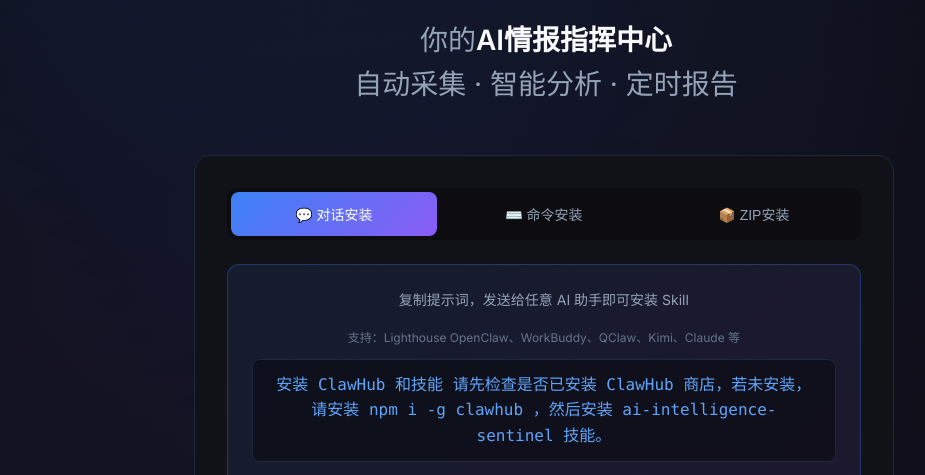
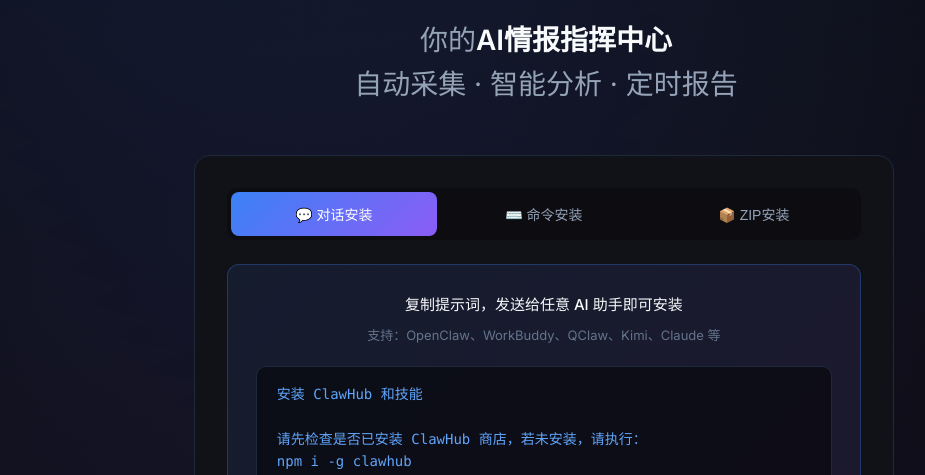
Before and after one commit to xiaopengs/ai-sentinel, a plain HTML site: page docs/index.html in a window 1280 px wide. Shown: the part 290-765 px from the top of the page, without its empty margins (94-1019 px from the left). Drawn offline with Linux system fonts and the light colour scheme.

Commit message:
style: 优化对话安装区排版
- 标题更突出，支持列表更清晰
- 提示词换行显示，更易阅读
- 调整字体大小和间距，更协调

```diff
--- a/docs/index.html
+++ b/docs/index.html
@@ -245,26 +245,35 @@
             background: linear-gradient(135deg, rgba(59, 130, 246, 0.1), rgba(139, 92, 246, 0.1));
             border: 1px solid rgba(59, 130, 246, 0.3);
             border-radius: 12px;
-            padding: 24px;
+            padding: 28px;
             text-align: center;
         }
 
-        .chat-install-box p {
-            color: var(--text-secondary);
-            font-size: 14px;
-            margin-bottom: 16px;
+        .chat-install-title {
+            color: var(--text-primary);
+            font-size: 15px;
+            font-weight: 500;
+            margin-bottom: 8px;
+        }
+
+        .chat-install-support {
+            color: var(--text-muted);
+            font-size: 13px;
+            margin-bottom: 20px;
         }
 
         .chat-command {
-            display: inline-block;
-            background: rgba(0, 0, 0, 0.4);
+            background: rgba(0, 0, 0, 0.5);
             border: 1px solid var(--border);
-            border-radius: 8px;
-            padding: 12px 20px;
+            border-radius: 10px;
+            padding: 16px 20px;
             font-family: 'SF Mono', Monaco, 'Courier New', monospace;
-            font-size: 16px;
+            font-size: 14px;
+            line-height: 1.6;
             color: var(--primary-light);
-            margin-bottom: 16px;
+            margin-bottom: 20px;
+            text-align: left;
+            word-break: break-word;
         }
 
         /* ZIP Install */
@@ -737,9 +746,9 @@
                 <!-- Chat Install -->
                 <div id="chat-install" class="install-content active">
                     <div class="chat-install-box">
-                        <p>复制提示词，发送给任意 AI 助手即可安装 Skill</p>
-                        <p style="font-size: 12px; color: var(--text-muted); margin-bottom: 12px;">支持：Lighthouse OpenClaw、WorkBuddy、QClaw、Kimi、Claude 等</p>
-                        <div class="chat-command">安装 ClawHub 和技能 请先检查是否已安装 ClawHub 商店，若未安装，请安装 npm i -g clawhub ，然后安装 ai-intelligence-sentinel 技能。</div>
+                        <div class="chat-install-title">复制提示词，发送给任意 AI 助手即可安装</div>
+                        <div class="chat-install-support">支持：OpenClaw、WorkBuddy、QClaw、Kimi、Claude 等</div>
+                        <div class="chat-command">安装 ClawHub 和技能<br><br>请先检查是否已安装 ClawHub 商店，若未安装，请执行：<br>npm i -g clawhub<br><br>然后安装 ai-intelligence-sentinel 技能。</div>
                         <button class="copy-btn" onclick="copyText('安装 ClawHub 和技能 请先检查是否已安装 ClawHub 商店，若未安装，请安装 npm i -g clawhub ，然后安装 ai-intelligence-sentinel 技能。')">
                             <span id="copyText-chat">📋 复制指令</span>
                         </button>
```
